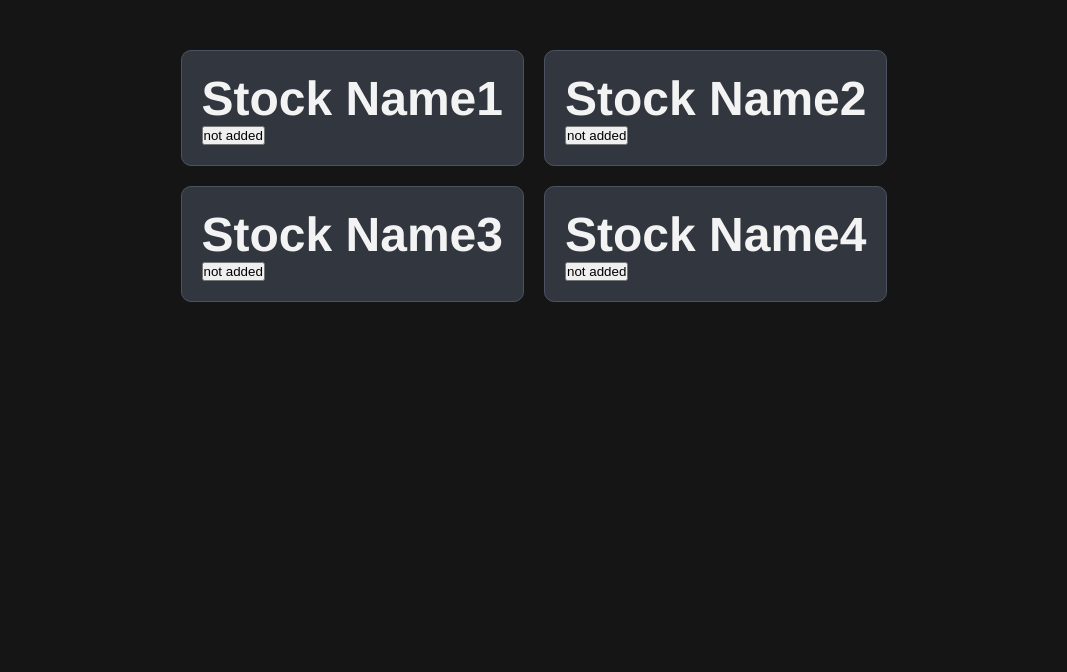
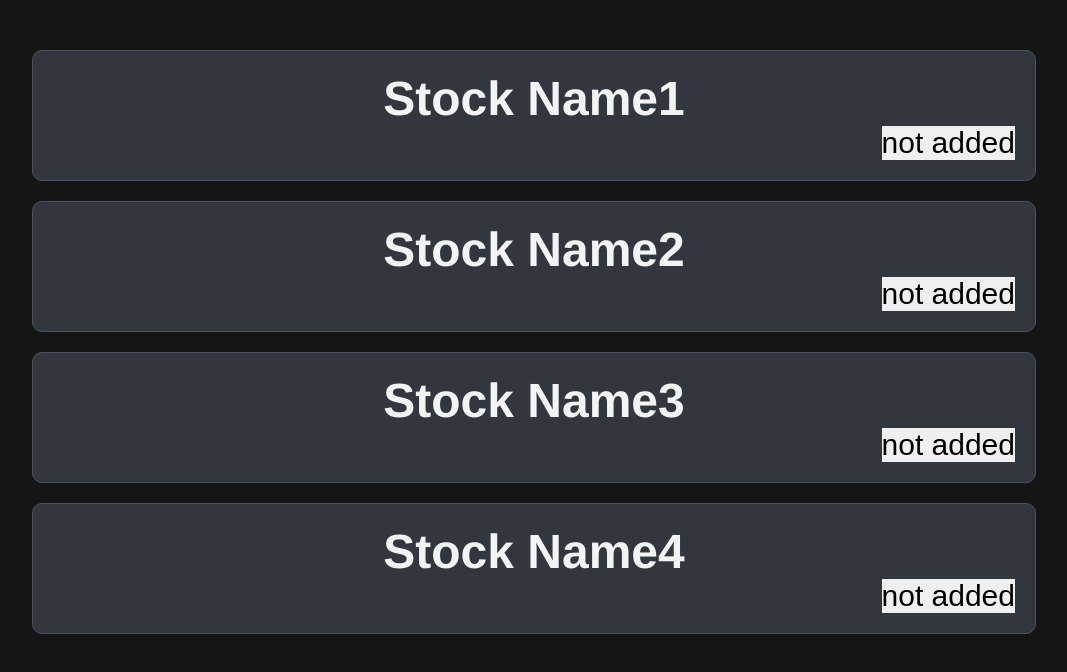
Before and after one commit to Roeeht/investment-app, a React (Create React App) app in the folder frontend/: page / in a window 1280 px wide. Shown: the top 672 px of the page, without its empty margins (18-1085 px from the left). Built offline with nearby package versions, Linux system fonts and the light colour scheme; the HTML template or start-up script is replaced by a standard one.

Commit message:
put added button to the right

```diff
--- a/frontend/src/App.js
+++ b/frontend/src/App.js
@@ -10,7 +10,7 @@ const Card = ({ title }) => {
   return (
     <div className='card'>
       <h1>{title}</h1>
-      <button onClick={() => setAdded(!added)}>
+      <button className='button' onClick={() => setAdded(!added)}>
         {added ? "added" : "not added"}
       </button>
     </div>
--- a/frontend/src/index.css
+++ b/frontend/src/index.css
@@ -2,6 +2,7 @@
   box-sizing: border-box;
   margin: 0;
   padding: 0;
+  flex-direction: column;
 }
 
 body {
@@ -30,13 +31,14 @@ h1 {
   background-color: #31363f;
   border-radius: 10px;
   min-height: 100px;
+  display: flex;
+  flex-direction: column;
 }
 
 .button {
   border: none;
   font-size: 30px;
-  background-color: transparent;
-  width: 100%;
-  text-align: right;
   cursor: pointer;
+  align-self: flex-end;
+  width: auto;
 }
```
